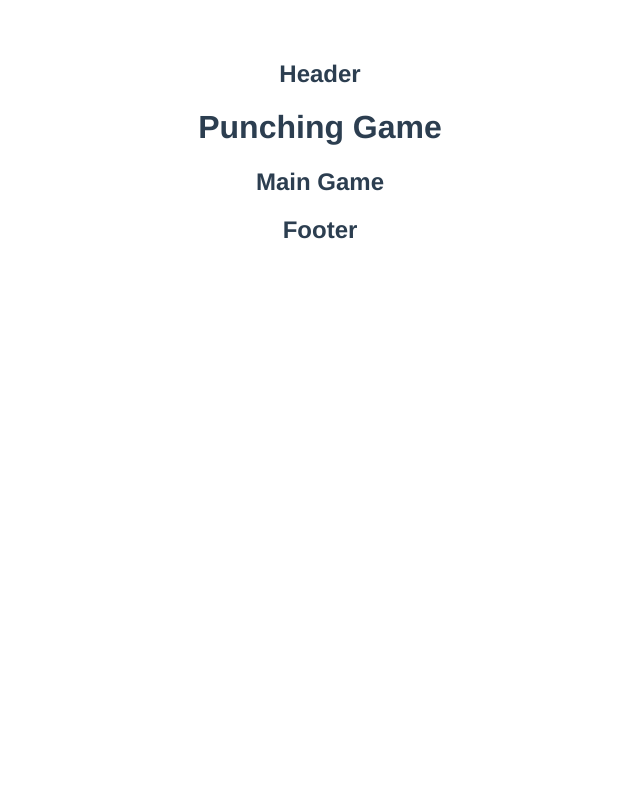
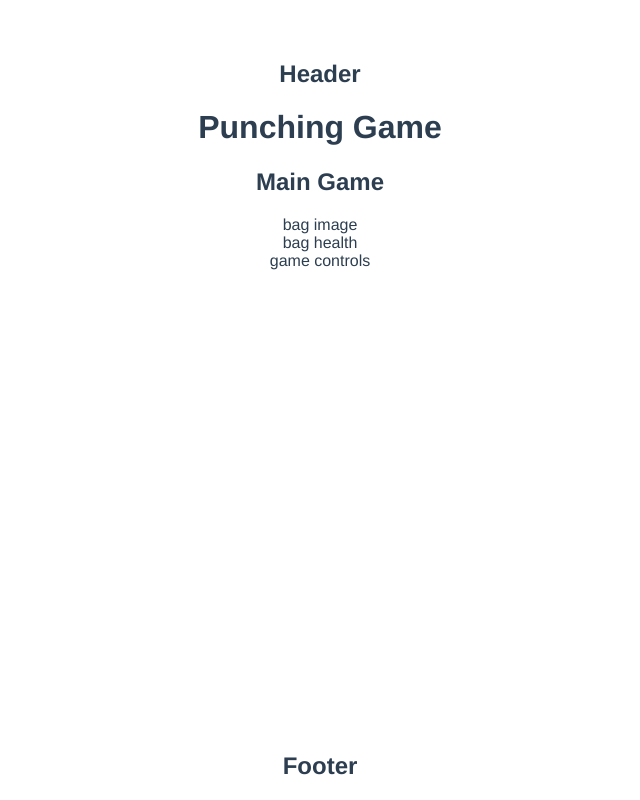
Before and after one commit to Lu-Smith/vue_punchbag_game, a Vue app in the folder punchbag_game/: page / in a window 1280 px wide. Shown: the whole page, without its empty margins (320-960 px from the left). Built offline with nearby package versions, Linux system fonts and the light colour scheme.

Commit message:
Updated MainFooter and MainGame

```diff
--- a/punchbag_game/src/components/MainFooter.vue
+++ b/punchbag_game/src/components/MainFooter.vue
@@ -1,5 +1,8 @@
 <template>
-  <h2>Footer</h2>
+  <div class="Footer">
+    <h2>Footer</h2>
+  </div>
+
 </template>
 
 <script lang="ts" setup>
@@ -7,5 +10,10 @@
 </script>
 
 <style>
-
+.Footer {
+  position: fixed;
+  bottom: 0;
+  left: 0;
+  right: 0;
+}
 </style>
--- a/punchbag_game/src/components/MainGame.vue
+++ b/punchbag_game/src/components/MainGame.vue
@@ -1,5 +1,10 @@
 <template>
-  <h2>Main Game</h2>
+  <div>
+    <h2>Main Game</h2>
+    <div> bag image</div>
+    <div>bag health</div>
+    <div>game controls</div>
+  </div>
 </template>
 
 <script lang="ts" setup>
```
